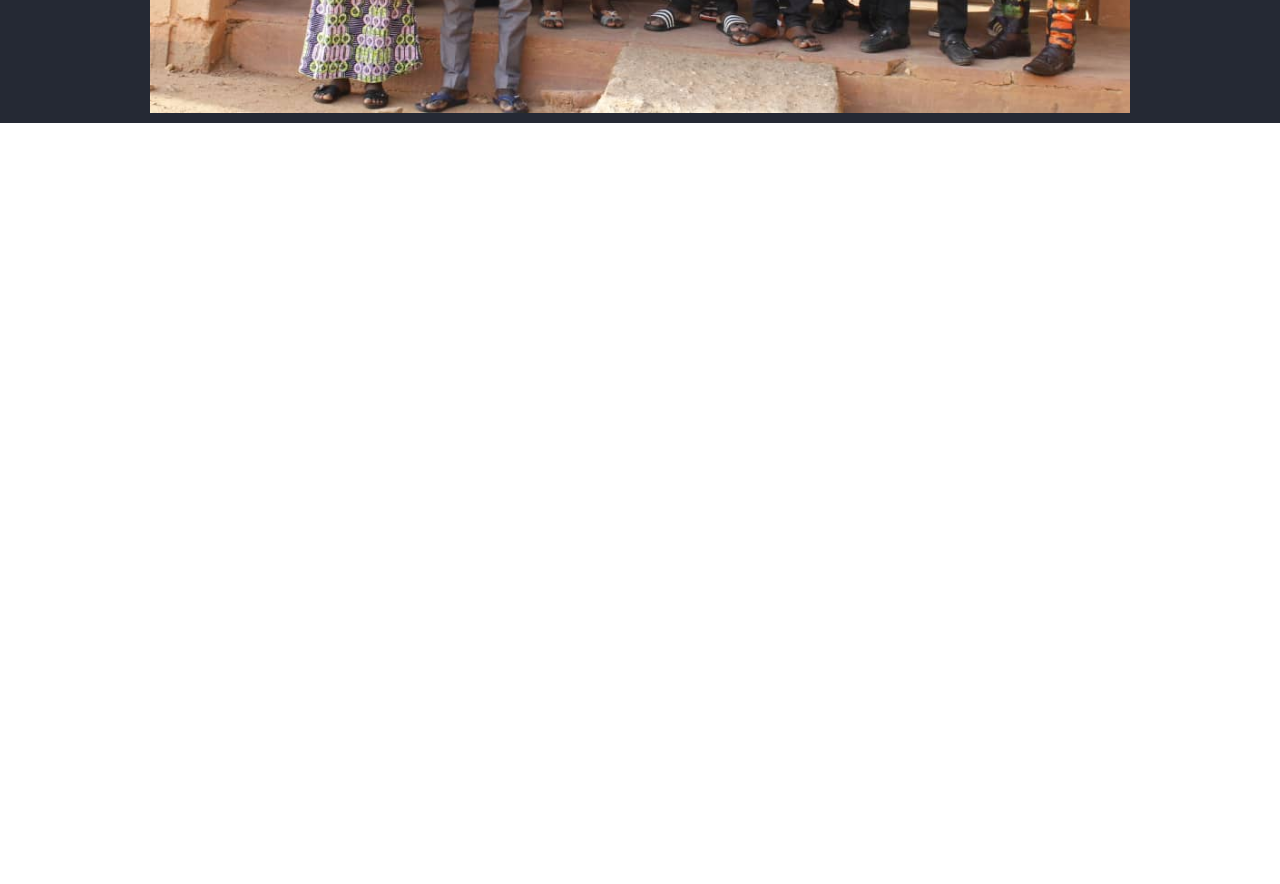
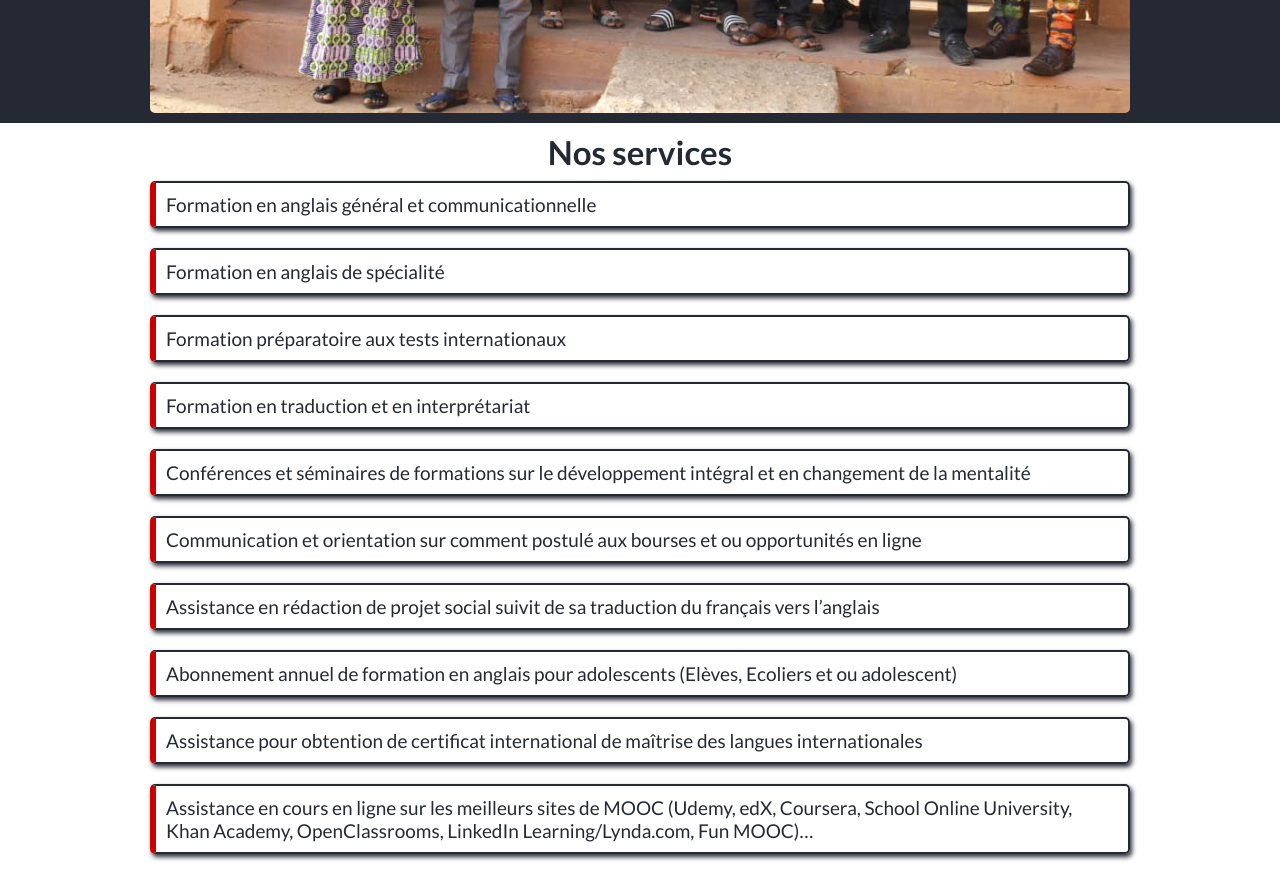
Before and after one commit to nazifbara/YSC, a React (Create React App) app: page / in a window 1280 px wide. Shown: the part 1840-2724 px from the top of the page. Before the commit the page ends 1963 px from the top, so only its background shows below. Built offline with nearby package versions, Linux system fonts and the light colour scheme.

Commit message:
add services section

```diff
--- a/src/App.css
+++ b/src/App.css
@@ -4,9 +4,6 @@ section h3 {
 }
 section img {
   width: 100%;
-}
-section p {
-  text-align: justify;
 }
 
 main > div:first-child {
@@ -53,6 +50,20 @@ main > div:not(:first-child):nth-child(even) {
 .about {
   padding-top: 50px;
   padding-bottom: 50px;
+}
+
+.services {
+  list-style-type: none;
+  padding: 0;
+}
+
+.services li {
+  margin-bottom: 20px;
+  border-left: 6px solid #cc0000;
+  border-top: 2px solid #252934;
+  border-right: 2px solid #252934;
+  border-bottom: 2px solid #252934;
+  padding: 10px;
 }
 
 @media (min-width: 768px) {
--- a/src/App.js
+++ b/src/App.js
@@ -67,7 +67,7 @@ function App() {
                 formations et communication en développement personnel
                 aboutissant à un changement de mentalité.
               </p>
-              <div>
+              <div className="shadow b-radius">
                 <img src={yscGroup} alt="ysc people" />
               </div>
             </div>
@@ -97,10 +97,54 @@ function App() {
                 d’études… nous pensons contribuer au développement personnel et
                 commun de nos populations.{' '}
               </p>
-              <div>
+              <div className="b-radius">
                 <img src={yscGroup} alt="ysc people" />
               </div>
             </div>
+          </section>
+        </div>
+        <div>
+          <section className="container">
+            <h2 id="services">Nos services</h2>
+            <ul className="services">
+              <li className="shadow b-radius">
+                Formation en anglais général et communicationnelle
+              </li>
+              <li className="shadow b-radius">
+                Formation en anglais de spécialité
+              </li>
+              <li className="shadow b-radius">
+                Formation préparatoire aux tests internationaux
+              </li>
+              <li className="shadow b-radius">
+                Formation en traduction et en interprétariat
+              </li>
+              <li className="shadow b-radius">
+                Conférences et séminaires de formations sur le développement
+                intégral et en changement de la mentalité
+              </li>
+              <li className="shadow b-radius">
+                Communication et orientation sur comment postulé aux bourses et
+                ou opportunités en ligne
+              </li>
+              <li className="shadow b-radius">
+                Assistance en rédaction de projet social suivit de sa traduction
+                du français vers l’anglais
+              </li>
+              <li className="shadow b-radius">
+                Abonnement annuel de formation en anglais pour adolescents
+                (Elèves, Ecoliers et ou adolescent)
+              </li>
+              <li className="shadow b-radius">
+                Assistance pour obtention de certificat international de
+                maîtrise des langues internationales
+              </li>
+              <li className="shadow b-radius">
+                Assistance en cours en ligne sur les meilleurs sites de MOOC
+                (Udemy, edX, Coursera, School Online University, Khan Academy,
+                OpenClassrooms, LinkedIn Learning/Lynda.com, Fun MOOC)…{' '}
+              </li>
+            </ul>
           </section>
         </div>
       </main>
--- a/src/index.css
+++ b/src/index.css
@@ -17,8 +17,9 @@ h3 {
   font-size: 20px;
 }
 
-p {
-  font-size: 18px;
+p,
+li {
+  font-size: 17px;
 }
 
 .container {
@@ -29,6 +30,15 @@ p {
 
 .hidden {
   display: none;
+}
+
+.shadow {
+  box-shadow: 2px 3px 5px #252934;
+}
+
+.b-radius {
+  border-radius: 5px;
+  overflow: hidden;
 }
 
 @media (min-width: 1000px) {
@@ -44,7 +54,8 @@ p {
     font-size: 23px;
   }
 
-  p {
+  p,
+  li {
     font-size: 19px;
   }
 }
```
